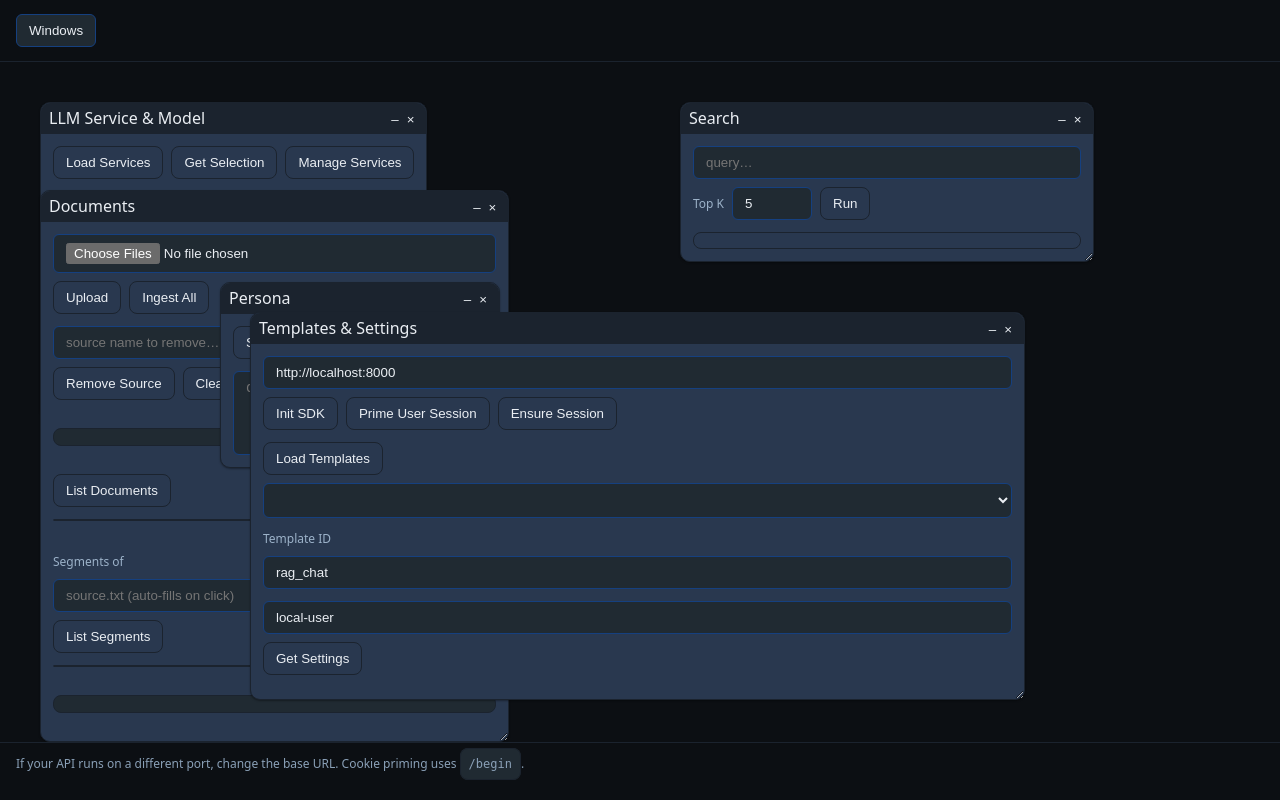
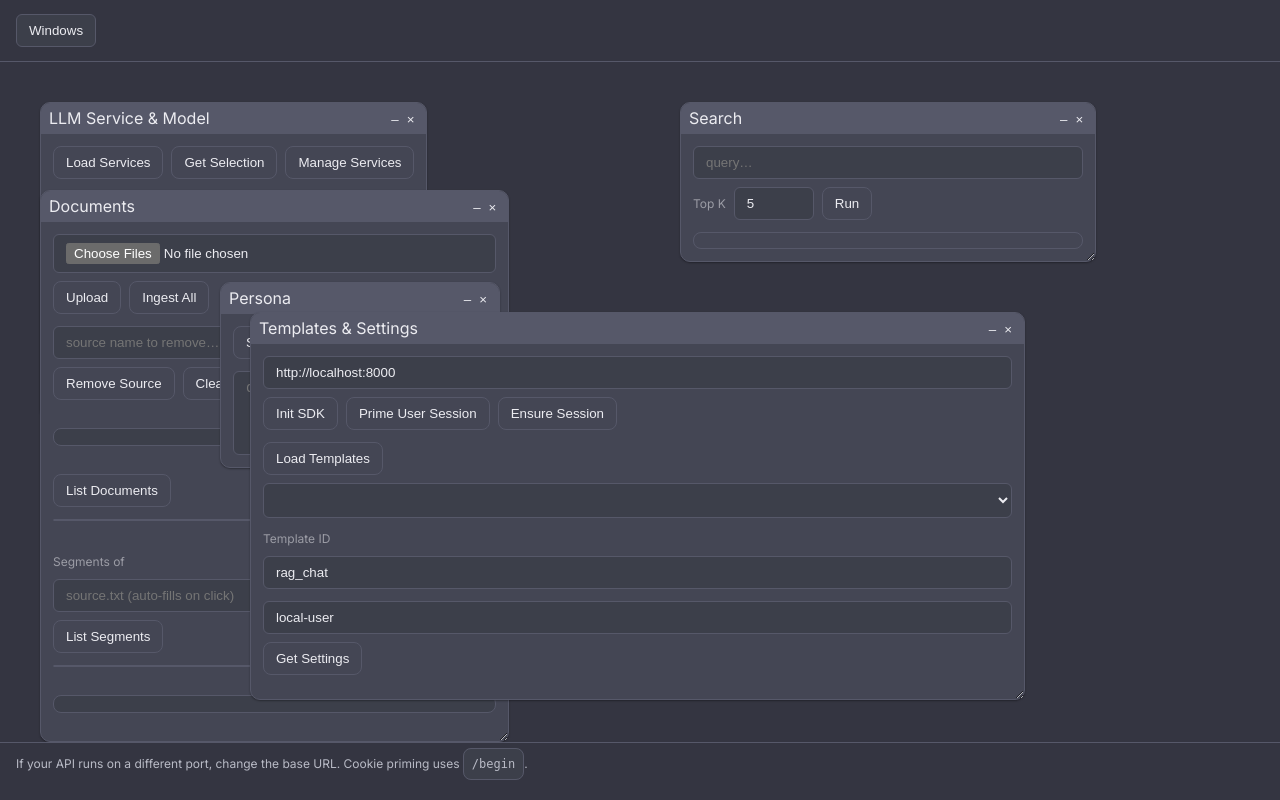
Before and after one commit to deployable-tech/deployable-knowledge-web, a Python web app: template templates/index.html in a window 1280 px wide. Run offline with Jinja, Linux system fonts and the light colour scheme; the template is opened without the code that fills it, so the values that code supplies are empty.

Commit message:
feat: soften dark theme styling

```diff
--- a/static/ui/css/style.css
+++ b/static/ui/css/style.css
@@ -2,28 +2,30 @@
    THEME TOKENS
    Adjust these to reskin the app without touching components
    ========================================================= */
+@import url('https://fonts.googleapis.com/css2?family=Inter:wght@400;500;700&display=swap');
+
 :root {
   color-scheme: dark;
 
   /* Typography */
-  --font-body: ui-sans-serif, system-ui, -apple-system, Segoe UI, Roboto, "Helvetica Neue", Arial, "Noto Sans", "Liberation Sans", sans-serif;
-  --font-mono: ui-monospace, SFMono-Regular, Menlo, Consolas, "Liberation Mono", monospace;
+  --font-body: 'Inter', system-ui, -apple-system, 'Segoe UI', Roboto, 'Helvetica Neue', Arial, 'Noto Sans', 'Liberation Sans', sans-serif;
+  --font-mono: ui-monospace, SFMono-Regular, Menlo, Consolas, 'Liberation Mono', monospace;
 
   /* Palette (dark) */
-  --bg:            #0c0f13;
-  --fg:            #eaeef3;
-  --text-subtle:   #9cb2c9;
-  --text-muted:    #8aa0b7;
-  --title:         #b9c8dc;
+  --bg:            #343541;
+  --fg:            #ECECF1;
+  --text-subtle:   #9B9CA5;
+  --text-muted:    #B9BBC6;
+  --title:         #FFFFFF;
 
-  --border:        #1b232e;
-  --panel-bg:      #29384f; /* surfaces / cards / windows */
-  --surface-2:     #202a32; /* inputs / textareas */
+  --border:        #565869;
+  --panel-bg:      #444654; /* surfaces / cards / windows */
+  --surface-2:     #3C3F4A; /* inputs / textareas */
 
   --input-bg:      var(--surface-2);
-  --input-border:  #154080;
+  --input-border:  #565869;
 
-  --accent:        #90a3ff;
+  --accent:        #10a37f;
   --accent-contrast: #ffffff;
 
   --danger:        #b33;
@@ -75,7 +77,7 @@
   --input-bg:      var(--surface-2);
   --input-border:  #d0d7e1;
 
-  --accent:        #3557ff;
+  --accent:        #10a37f;
   --accent-contrast: #ffffff;
 
   --danger:        #b33;
```
